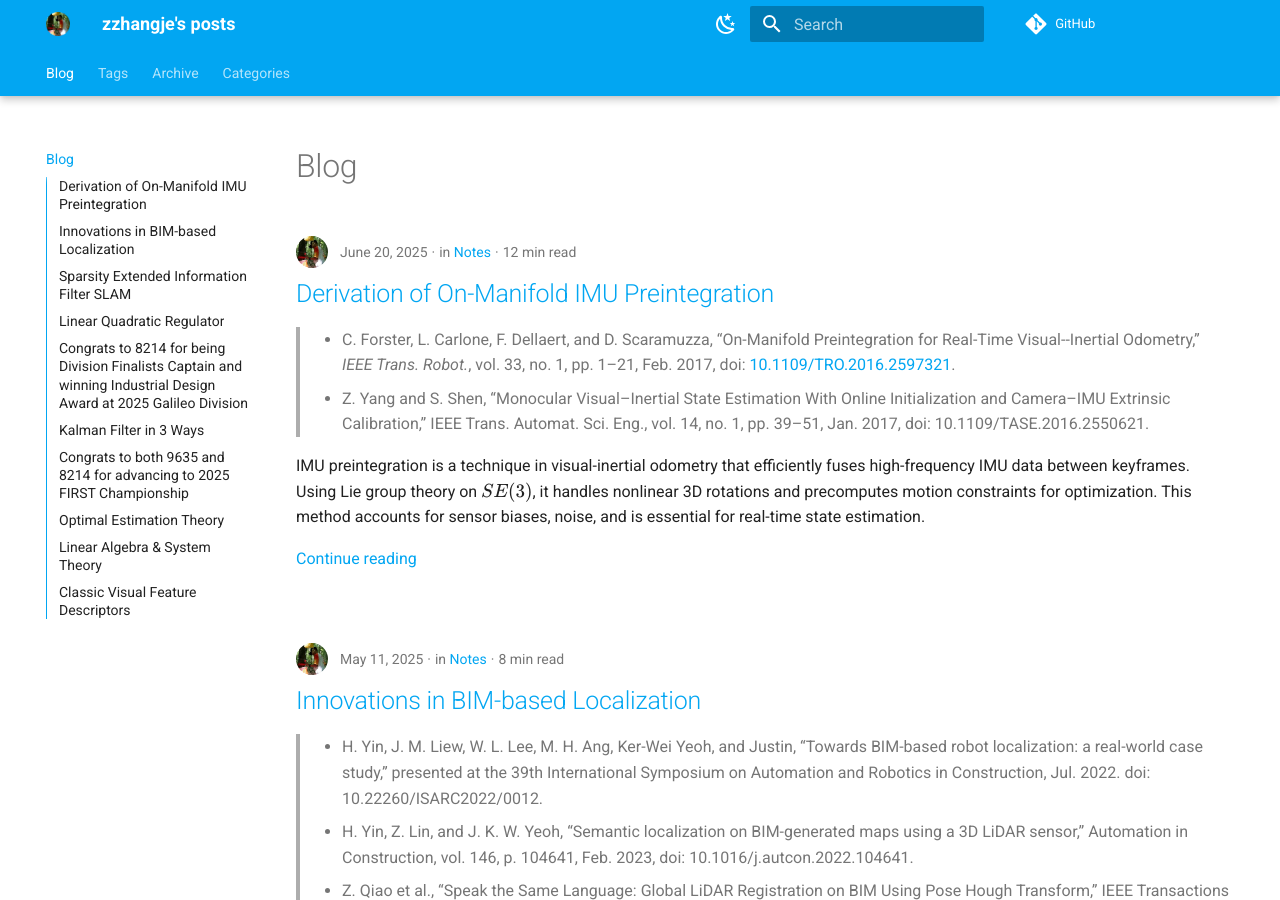
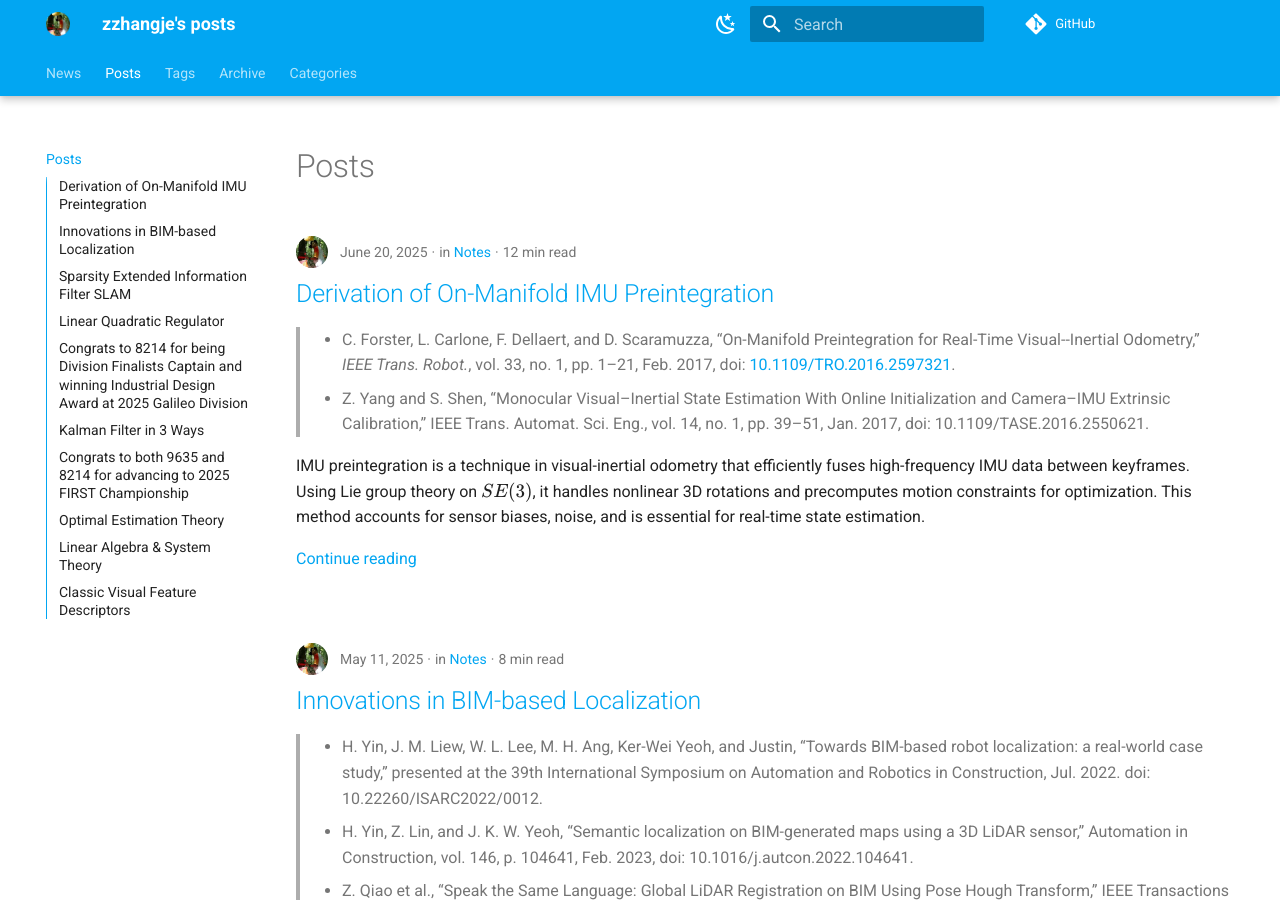
Before and after one commit to zzhangje/zzhangje.github.io, an MkDocs documentation site: the page built from docs/index.md, in a window 1280 px wide and 900 px high. Built offline with MkDocs 1.6.1 and Material for MkDocs 9.7.7, drawn with Linux system fonts in a browser that asks for light colours; comment, search, counter and statistics services are not loaded.

Commit message:
Rename 'Blog' to 'Posts' in index.md and update navigation in mkdocs.yml

```diff
--- a/docs/index.md
+++ b/docs/index.md
@@ -1 +1 @@
-# Blog
+# Posts
--- a/mkdocs.yml
+++ b/mkdocs.yml
@@ -15,7 +15,8 @@ plugins:
   - glightbox
 
 nav:
-  - Home: index.md
+  - News: /category/news/
+  - Posts: index.md
   - Tags: tags.md
 
 theme:
```
